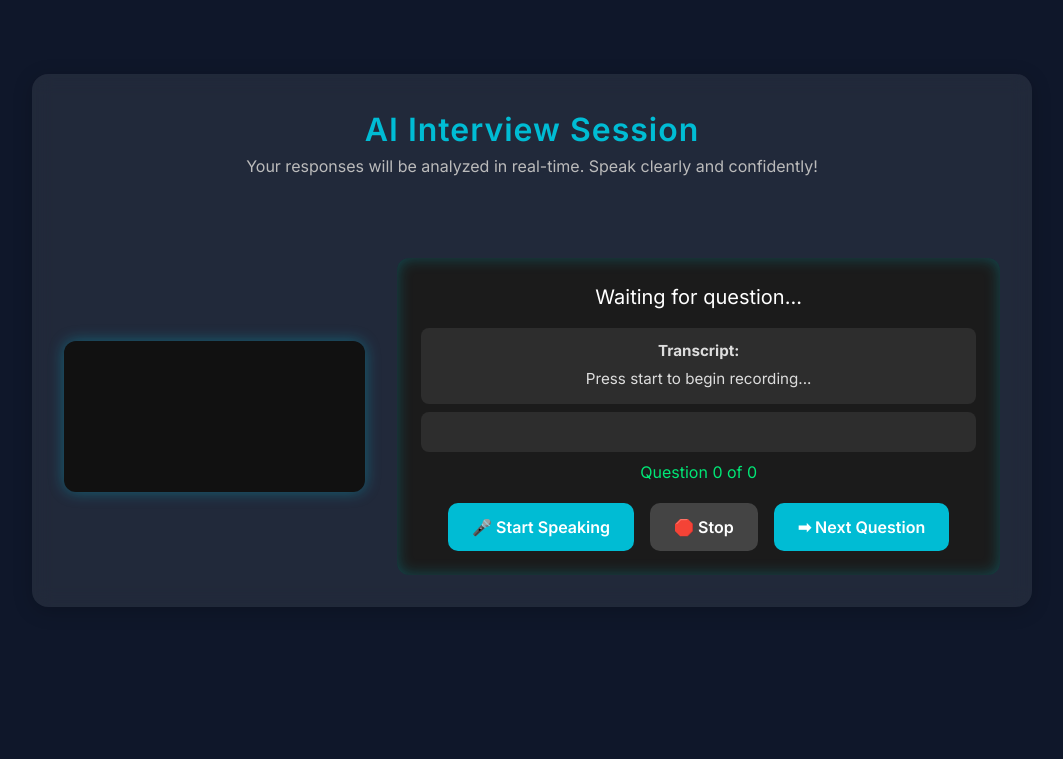
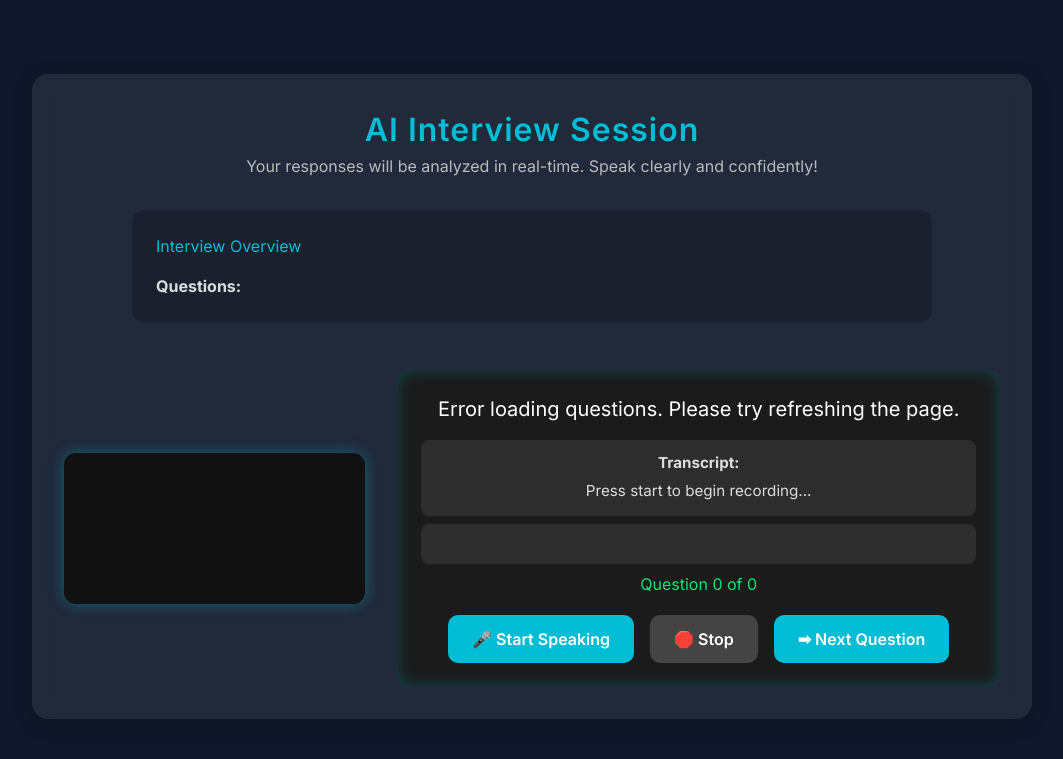
Before and after one commit to omkarjadhav1011/InterviewAI, a Flask app: page /interview in a window 1280 px wide. Shown: the part 342-1101 px from the top of the page, without its empty margins (108-1171 px from the left). Run offline with Flask 2, Linux system fonts and the light colour scheme; the visitor is signed in with stand-in values (Sample User, id 1); data that the repository does not hold is empty; some libraries are stand-ins or nearby versions.

Commit message:
Parially Question generation and displaying on /interview page

```diff
--- a/app/routes/interview.py
+++ b/app/routes/interview.py
@@ -1,4 +1,4 @@
-from flask import Blueprint, render_template, request, jsonify, current_app
+from flask import Blueprint, render_template, request, jsonify, current_app, session
 from flask_login import login_required, current_user
 from ..services.gemini_service import generate_questions, evaluate_answer
 from ..services.vapi_service import tts_synthesize, stt_transcribe
@@ -34,30 +34,42 @@ def api_get_question():
 @interview_bp.route('/get_questions')
 @login_required
 def get_questions():
-    """Return generated questions based on skills stored in session or DB.
-    This endpoint is intended for the interview frontend to fetch questions
-    after a resume upload.
+    """Return interview questions and skills, with the following priority:
+    1. Questions stored in session (from resume upload)
+    2. Generate new questions from session skills
+    3. Generate questions from DB skills
+    4. Return empty lists if no data available
     """
-    # Prefer session-stored skills (set by /upload_resume)
-    skills = []
-    try:
-        from flask import session
-        skills = session.get('skills', []) or []
-    except Exception:
-        skills = []
+    # First try to get pre-generated questions from session
+    questions = session.get('interview_questions', [])
+    current_app.logger.debug('Session questions: %s', len(questions) if questions else 0)
 
-    # Fallback to DB-stored keywords
+    # Get skills with fallback chain: session -> DB -> empty
+    skills = session.get('skills', [])
     if not skills:
         user_doc = users.find_one({'email': current_user.email})
-        skills = user_doc.get('keywords', []) if user_doc else []
+        if user_doc:
+            skills = user_doc.get('skills', [])
+    current_app.logger.debug('Available skills: %s', len(skills) if skills else 0)
 
-    try:
-        questions = generate_questions(skills, count=7)
-    except Exception:
-        current_app.logger.exception('Failed to generate questions')
-        questions = []
+    # If we have skills but no questions, generate them
+    if skills and not questions:
+        try:
+            questions = generate_questions(skills, count=7)
+            # Store in session for consistency
+            session['interview_questions'] = questions
+            current_app.logger.info('Generated %d new questions from %d skills',
+                                  len(questions), len(skills))
+            print(f'Generated {len(questions)} questions from {len(skills)} skills')
+        except Exception:
+            current_app.logger.exception('Failed to generate questions from skills')
+            questions = []
 
-    return jsonify({'questions': questions, 'skills': skills})
+    return jsonify({
+        'questions': questions,
+        'skills': skills,
+        'source': 'session' if session.get('interview_questions') else 'generated'
+    })
 
 
 @interview_bp.route('/api/tts', methods=['POST'])
--- a/app/static/js/interview.js
+++ b/app/static/js/interview.js
@@ -2,16 +2,12 @@
 // Combined interview.js with real-time transcription + AI logic
 // ======================================================
 
-// HTML elements
-const cameraEl = document.getElementById('camera');
-const startBtn = document.getElementById('startBtn');
-const stopBtn = document.getElementById('stopBtn');
-const nextBtn = document.getElementById('nextBtn');
-const questionText = document.getElementById('question-text');
-const transcriptDiv = document.getElementById('transcript');
-const feedbackDiv = document.getElementById('feedback');
-const qIndex = document.getElementById('qIndex');
-const qTotal = document.getElementById('qTotal');
+// HTML elements - moved to DOMContentLoaded for reliability
+let questionText;
+let transcriptDiv;
+let feedbackDiv;
+let qIndex;
+let qTotal;
 
 // Global state
 let questions = [];
@@ -41,42 +37,72 @@ async function initCamera() {
 // ======================================================
 async function loadQuestions() {
   try {
-    const res = await fetch('/api/get_question');
+    // First try to get questions from /get_questions (session-backed)
+    const res = await fetch('/get_questions');
     const data = await res.json();
-    questions = data.questions || [];
+
+    // If we got questions from session, use those
+    if (data.questions && data.questions.length > 0) {
+      questions = data.questions;
+      console.log(`Loaded ${questions.length} questions from session`);
+    } else {
+      // Fallback to generating new questions via /api/get_question
+      const fallbackRes = await fetch('/api/get_question');
+      const fallbackData = await fallbackRes.json();
+      questions = fallbackData.questions || [];
+      console.log(`Generated ${questions.length} new questions as fallback`);
+    }
+
+    // Update UI
     qTotal.innerText = questions.length;
     current = 0;
     showQuestion();
   } catch (err) {
     console.error("Error loading questions:", err);
+    questionText.innerText = "Error loading questions. Please try refreshing the page.";
   }
 }
 
 
-// New: Fetch questions from the session-backed endpoint `/get_questions` and
-// render them into a simple <ul id="question-list"> if present on the page.
-async function fetchAndRenderQuestions() {
+// New: Initialize or restore interview state and render preview
+async function initializeInterviewState() {
   try {
     const res = await fetch('/get_questions');
-    if (!res.ok) return;
+    if (!res.ok) throw new Error('Failed to fetch questions');
+
     const data = await res.json();
     const serverQuestions = data.questions || [];
+    const skills = data.skills || [];
 
-    // If an unordered list exists, render the questions there
+    // Update question preview list if it exists
     const list = document.getElementById('question-list');
     if (list && Array.isArray(serverQuestions)) {
-      list.innerHTML = serverQuestions.map(q => `<li>${q}</li>`).join('');
+      // Show both skills and questions in the preview
+      list.innerHTML = `
+        ${skills.length ? `<div class="skills-preview" style="margin-bottom:1rem">
+          <strong>Skills Identified:</strong>
+          <p style="color:#4caf50">${skills.join(', ')}</p>
+        </div>` : ''}
+        <strong>Questions:</strong>
+        ${serverQuestions.map(q => `<li>${q}</li>`).join('')}
+      `;
     }
 
-    // Also set the in-memory questions array used by the existing interview flow
+    // Initialize the interview state
     if (Array.isArray(serverQuestions) && serverQuestions.length) {
       questions = serverQuestions;
       if (qTotal) qTotal.innerText = questions.length;
       current = 0;
       showQuestion();
+      console.log(`Interview initialized with ${questions.length} questions based on ${skills.length} skills`);
+    } else {
+      console.log('No pre-generated questions found, will fall back to generation');
+      loadQuestions(); // Fallback to question generation
     }
   } catch (err) {
-    console.error('Error fetching session questions:', err);
+    console.error('Error initializing interview:', err);
+    // Fallback to question generation on error
+    loadQuestions();
   }
 }
 
@@ -227,12 +253,39 @@ nextBtn.addEventListener('click', () => {
 });
 
 // ======================================================
-// 🎬 EVENT LISTENERS
+// 🎬 INITIALIZATION AND EVENT LISTENERS
 // ======================================================
-startBtn.addEventListener('click', startRecording);
-stopBtn.addEventListener('click', stopRecording);
 
 // Initialize on page load
-initCamera();
-// Try to fetch questions from session/DB-backed endpoint first
-fetchAndRenderQuestions();
+document.addEventListener('DOMContentLoaded', async () => {
+  // Get UI elements after DOM is ready
+  const cameraEl = document.getElementById('camera');
+  const startBtn = document.getElementById('startTranscriptionBtn');
+  const stopBtn = document.getElementById('stopTranscriptionBtn');
+  const nextBtn = document.getElementById('nextBtn');
+
+  // Initialize other UI element references
+  questionText = document.getElementById('question-text');
+  transcriptDiv = document.getElementById('transcript');
+  feedbackDiv = document.getElementById('feedback');
+  qIndex = document.getElementById('qIndex');
+  qTotal = document.getElementById('qTotal');
+
+  if (!startBtn || !stopBtn || !nextBtn) {
+    console.error('Required UI elements not found. Check IDs in HTML.');
+    return;
+  }
+
+  // Attach event listeners
+  startBtn.addEventListener('click', startRecording);
+  stopBtn.addEventListener('click', stopRecording);
+  nextBtn.addEventListener('click', () => {
+    current++;
+    showQuestion();
+  });
+
+  // Initialize camera and questions
+  await initCamera();
+  await initializeInterviewState();
+  console.log('Interview page initialized successfully');
+});
--- a/app/templates/interview.html
+++ b/app/templates/interview.html
@@ -122,9 +122,15 @@
     <p style="color:#bbb;">Your responses will be analyzed in real-time. Speak clearly and confidently!</p>
   </div>
 
-  <!-- Rendered question list (populated from /get_questions) -->
-  <div style="width:100%; max-width:800px; margin:0 auto 1rem;">
-    <ul id="question-list" style="color:#ddd; list-style:decimal; padding-left:1.2rem;"></ul>
+  <!-- Question Preview Section -->
+  <div class="question-preview" style="width:100%; max-width:800px; margin:0 auto 1rem; background:rgba(0,0,0,0.2); padding:1.5rem; border-radius:12px;">
+    <h3 style="color:#00bcd4; margin-bottom:1rem">Interview Overview</h3>
+    <!-- Skills and questions populated dynamically -->
+    <div id="question-list" style="color:#ddd;">
+      <div class="loading" style="text-align:center; color:#666;">
+        Loading interview content...
+      </div>
+    </div>
   </div>
 
   <div class="interview-grid">
```
Also changed, not shown: app/routes/resume.py (+30 -8 lines).
